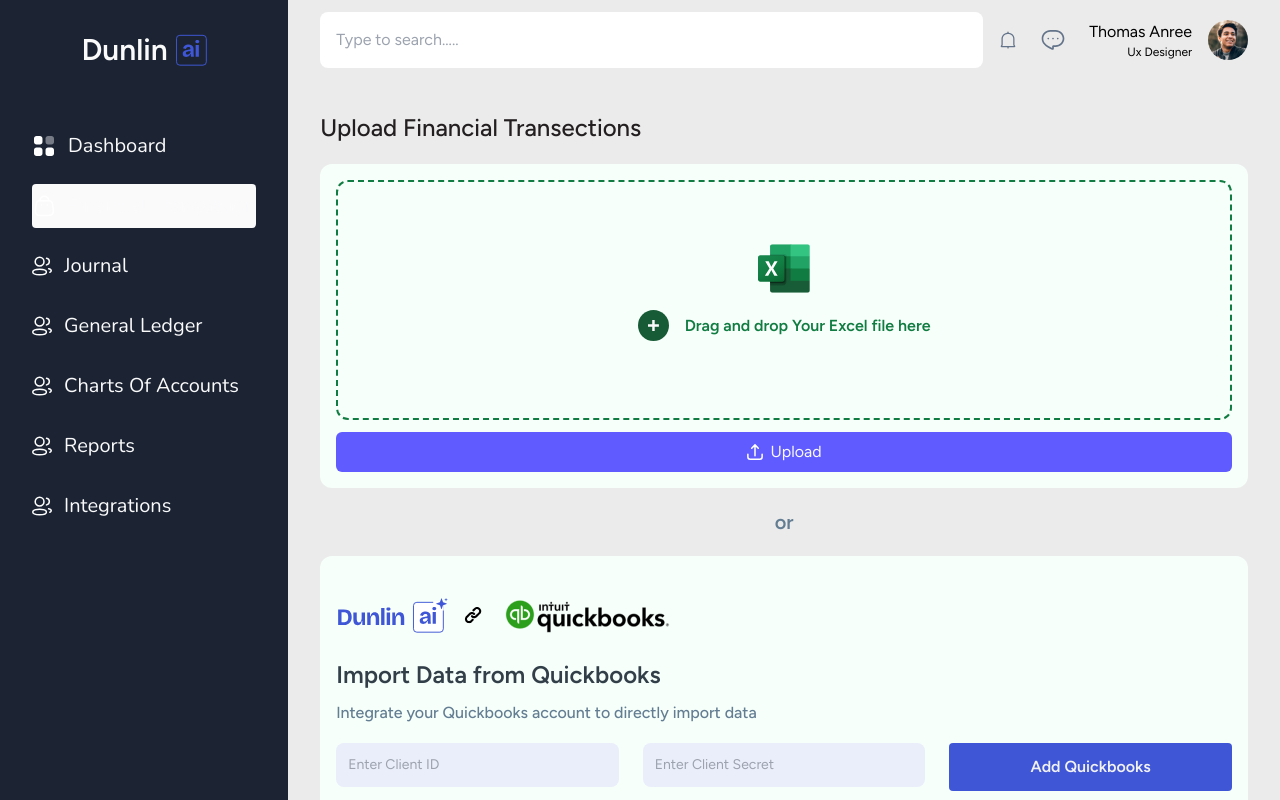
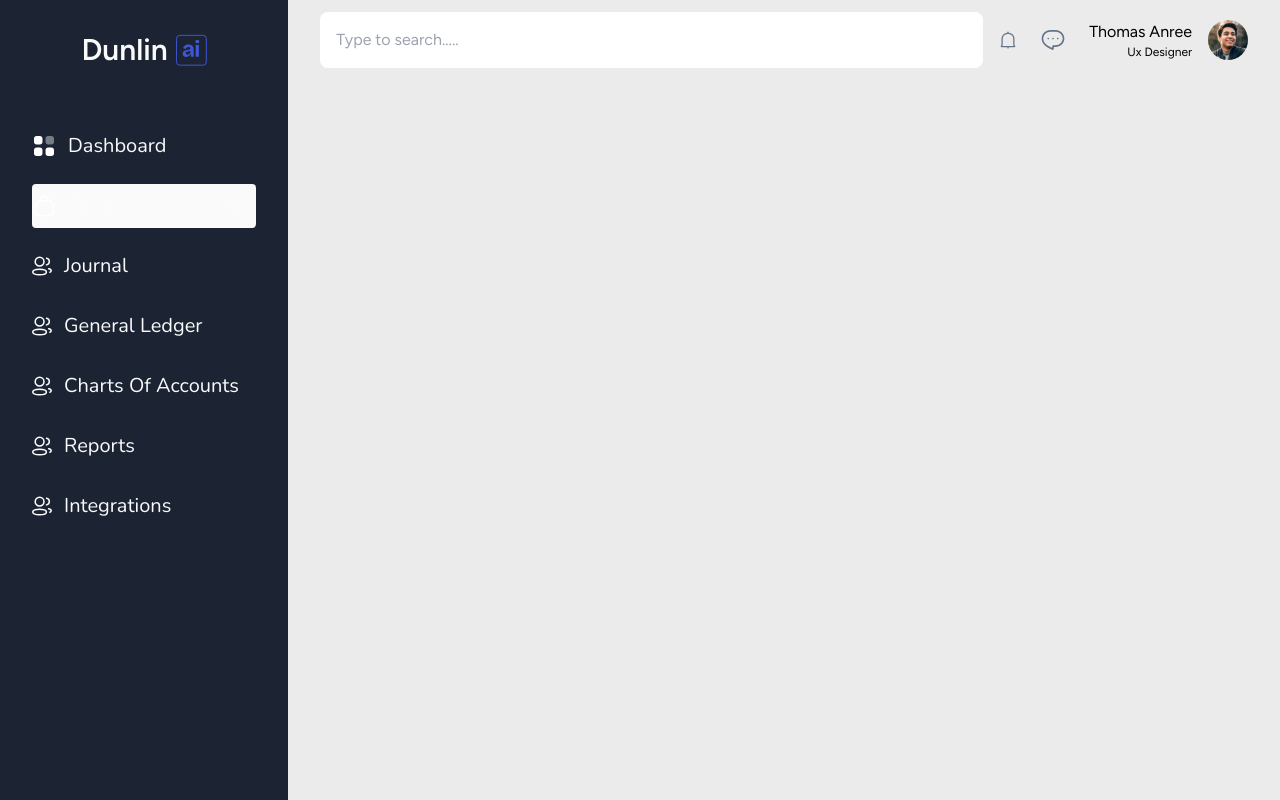
Before and after one commit to SaanviKumar13/Dunlin_Dashboard, a React (Vite) app: page /transactions in a window 1280 px wide. Built offline with nearby package versions, Linux system fonts and the light colour scheme.

Commit message:
feat: add data table in transactions

```diff
--- a/src/App.jsx
+++ b/src/App.jsx
@@ -4,6 +4,7 @@ import PageNotFound from "./pages/PageNotFound";
 import UploadCsv from "./components/UploadCsv";
 import Signin from "./pages/SignIn";
 import Login from "./pages/Login";
+import Transactions from "./pages/transactions";
 
 export default function App() {
   return (
@@ -14,8 +15,8 @@ export default function App() {
         <Route element={<AppLayout />}>
           <Route path="/uploadcsv" element={<UploadCsv />} />
           <Route path="/upload" element={<UploadCsv />} />
-          <Route path="/transactions" element={<UploadCsv />} />
         </Route>
+        <Route path="/transactions" element={<Transactions />} />
         <Route path="*" element={<PageNotFound />} />
       </Routes>
     </BrowserRouter>
--- /dev/null
+++ b/src/pages/transactions.jsx
@@ -0,0 +1,25 @@
+import DataUploads from "../components/DataUploads";
+import Sidebar from "../components/Sidebar";
+import Header from "../components/Header";
+import { useState } from "react";
+
+export default function Transactions() {
+  const [mobileMenuOpen, setMobileMenuOpen] = useState(false);
+
+  return (
+    <div className="flex h-screen overflow-hidden">
+      <Sidebar
+        mobileMenuOpen={mobileMenuOpen}
+        setMobileMenuOpen={setMobileMenuOpen}
+      />
+
+      <div className="flex flex-col flex-1 overflow-hidden">
+        <Header setMobileMenuOpen={setMobileMenuOpen} />
+
+        <main className="flex-1 p-4 tablet:p-8 overflow-y-auto">
+          {/* <div className="mx-auto">{<DataUploads data={data} />}</div> */}
+        </main>
+      </div>
+    </div>
+  );
+}
```
Also changed, not shown: src/components/DataUploads.jsx (+25 -13 lines).
